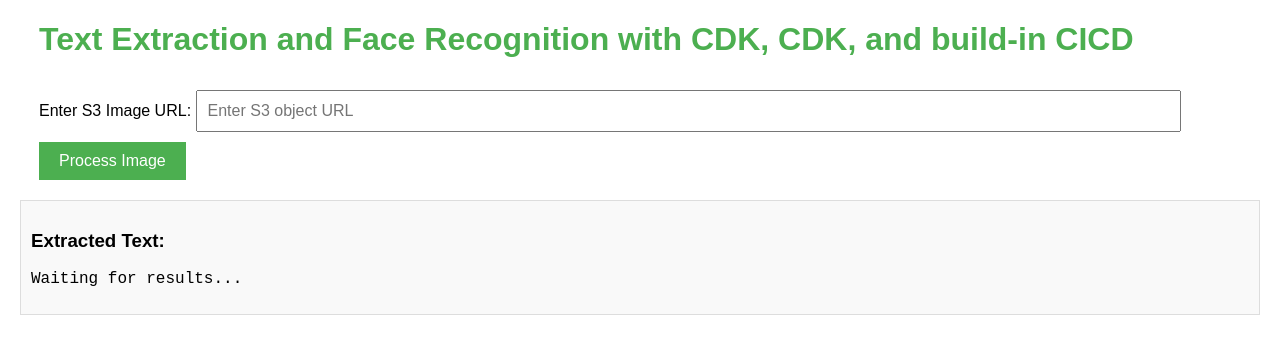
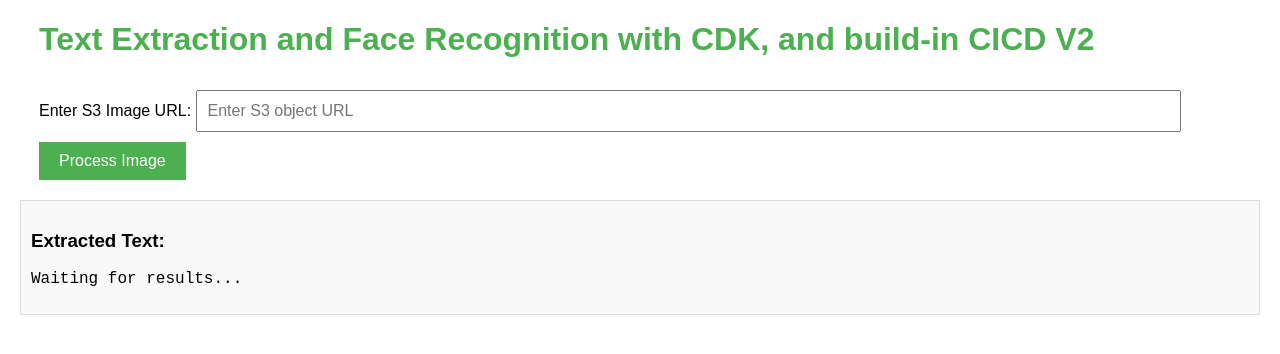
Before and after one commit to cicc2012/Amplify-Built-in-CICD, a plain HTML site: page index.html in a window 1280 px wide. Drawn offline with Linux system fonts and the light colour scheme.

```diff
--- a/index.html
+++ b/index.html
@@ -51,7 +51,7 @@
 <body>
 
     <div class="container">
-        <h1>Text Extraction and Face Recognition with CDK, CDK, and build-in CICD</h1>
+        <h1>Text Extraction and Face Recognition with CDK, and build-in CICD V2</h1>
         <label for="image-url">Enter S3 Image URL:</label>
         <input type="text" id="image-url" placeholder="Enter S3 object URL">
         <button onclick="processImage()">Process Image</button>
```
